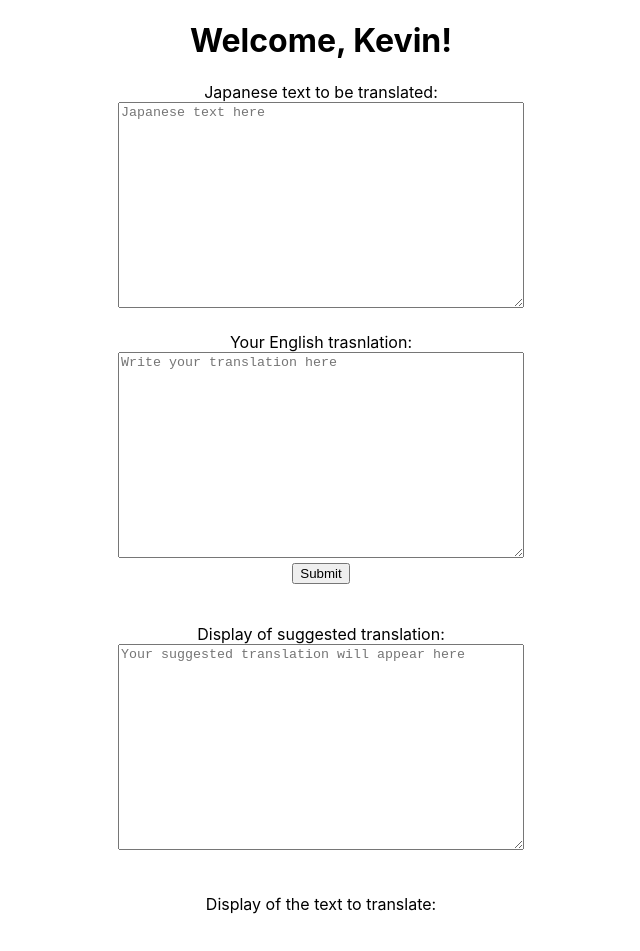
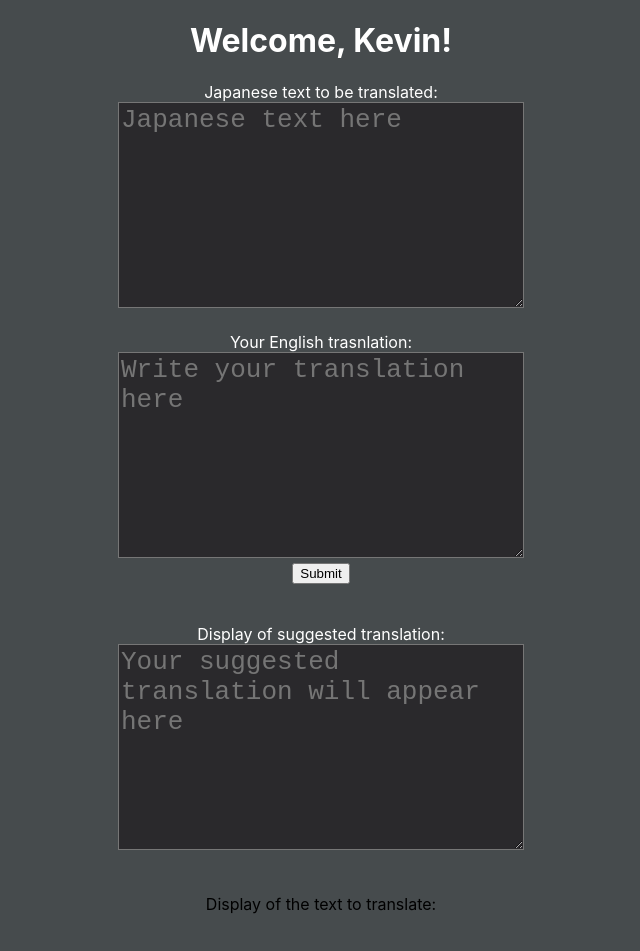
Before and after one commit to ragnakevmac/foreign-language-learning, a React (Create React App) app: page / in a window 1280 px wide. Shown: the top 951 px of the page, without its empty margins (319-959 px from the left). Built offline with nearby package versions, Linux system fonts and the light colour scheme.

Commit message:
implemented Google Translate

```diff
--- a/package.json
+++ b/package.json
@@ -2,6 +2,7 @@
   "name": "foreign-language-learning-frontend",
   "version": "0.1.0",
   "private": true,
+  "proxy": "http://localhost:5000",
   "dependencies": {
     "@testing-library/jest-dom": "^5.16.5",
     "@testing-library/react": "^13.3.0",
@@ -10,9 +11,11 @@
     "@types/node": "^16.11.48",
     "@types/react": "^18.0.17",
     "@types/react-dom": "^18.0.6",
+    "axios": "^0.27.2",
+    "cors": "^2.8.5",
     "react": "^18.2.0",
     "react-dom": "^18.2.0",
-    "react-scripts": "5.0.1",
+    "react-scripts": "^2.1.3",
     "typescript": "^4.7.4",
     "web-vitals": "^2.1.4"
   },
--- a/src/App.css
+++ b/src/App.css
@@ -39,11 +39,11 @@
 
 
 .textToTranslateForm {
-  color: black;
+  color: white;
 }
 
 .translatedTextForm {
-  color: blue;
+  color: white;
 }
 
 
@@ -52,7 +52,7 @@
 }
 
 .translatedTextDisplay {
-  color: blue;
+  color: black;
   /* display: grid;
   grid-template-columns: repeat(auto-fit, minmax(300, 1fr)); */
 }
@@ -67,3 +67,9 @@
   flex-direction:row;
   justify-content: center;
 } */
+
+textarea {
+  background-color: rgb(42, 41, 44);
+  color: white;
+  font-size: 2em;
+}
--- a/src/App.tsx
+++ b/src/App.tsx
@@ -1,4 +1,5 @@
 import React, { useState } from 'react';
+import Axios from 'axios';
 import './App.css';
 import Intro from './components/Intro';
 import TextForm from './components/TextForm';
@@ -15,10 +16,28 @@ function App() {
   const [suggestedTranslation, setSuggestedTranslation] = useState<string>('');
 
 
+  const fetchSuggestedTranslation = (textToTranslate: string, translatedText: string) => {
+
+    const url = '/translation'
+    const data = {
+      textToTranslate: textToTranslate,
+      translatedText: translatedText,
+    };
+
+    Axios.post(url, data).then((res) => {
+      console.log(res.data.suggestedTranslation);
+      setSuggestedTranslation(res.data.suggestedTranslation);
+    }).catch((error) => {
+      console.log(error);
+    });
+
+  }
+
   const displaySubmittedText = (texts: Texts) => {
     setTextToTranslate(texts.textToTranslate);
     setTranslatedText(texts.translatedText);
-    setSuggestedTranslation(texts.textToTranslate)
+    fetchSuggestedTranslation(texts.textToTranslate, texts.translatedText)
+
   }
 
 
--- a/src/components/SuggestedTranslationDisplay.tsx
+++ b/src/components/SuggestedTranslationDisplay.tsx
@@ -10,17 +10,13 @@ function SuggestedTranslationDisplay({ suggestedTranslation }: SuggestedTranslat
     return (
         <div className='suggestedTranslationDisplay'>
             Display of suggested translation:
-            {/* <p>{suggestedTranslation}</p> */}
-
             <br />
             <textarea
             //   className='translatedTextForm'
               placeholder='Your suggested translation will appear here'
               style={{width: "400px", height: "200px"}}
-              value={suggestedTranslation}
+              defaultValue={suggestedTranslation}
             />
-
-
         </div>
     )
 }
--- a/src/index.css
+++ b/src/index.css
@@ -5,6 +5,9 @@ body {
     sans-serif;
   -webkit-font-smoothing: antialiased;
   -moz-osx-font-smoothing: grayscale;
+  background-color: rgba(70,75,77,255);
+  color: white;
+
 }
 
 code {
--- a/tsconfig.json
+++ b/tsconfig.json
@@ -18,7 +18,7 @@
     "resolveJsonModule": true,
     "isolatedModules": true,
     "noEmit": true,
-    "jsx": "react-jsx"
+    "jsx": "preserve"
   },
   "include": [
     "src"
```
Also changed, not shown: 1 other file (tests, documents, lock files or other folders).
